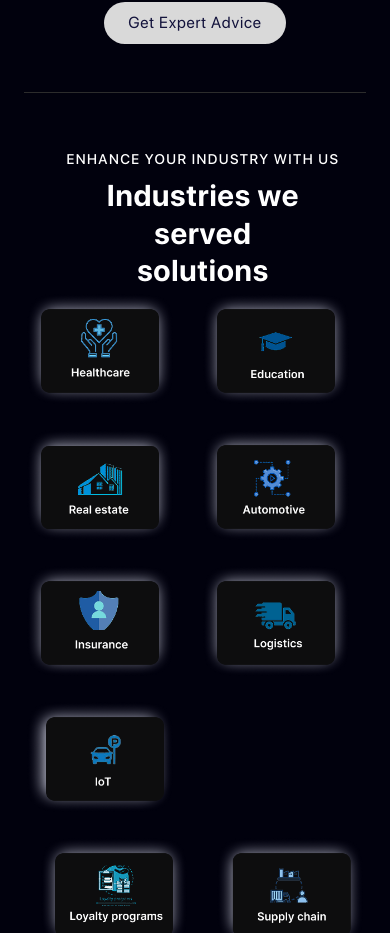
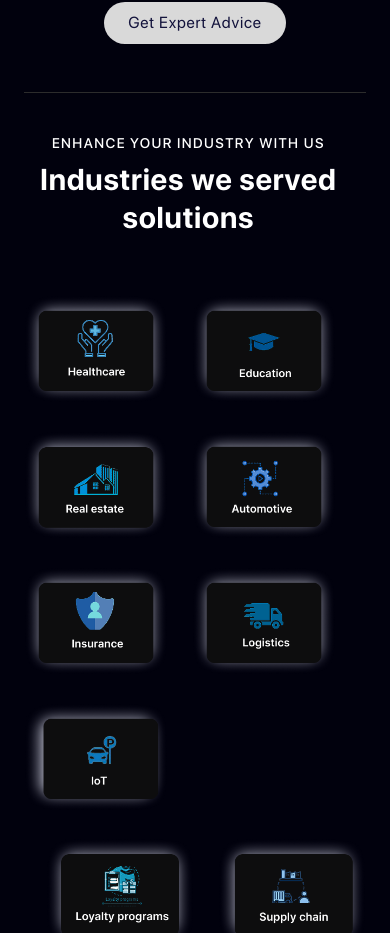
Before and after one commit to vd7943/Hippocampus, a React (Vite) app in the folder frontend/: page / in a window 390 px wide. Shown: the part 2775-3708 px from the top of the page. Built offline with nearby package versions, Linux system fonts and the light colour scheme.

Commit message:
Update IndustriesWeServe.jsx

```diff
--- a/frontend/src/components/LandingPage/IndustriesWeServe.jsx
+++ b/frontend/src/components/LandingPage/IndustriesWeServe.jsx
@@ -16,7 +16,7 @@ const IndustriesWeServe = () => {
   return (
     <section className="relative bg-[#01010D] text-white pb-20 px-6 md:px-12 lg:px-20">
       <div className="max-w-7xl mx-auto relative pt-20 border-t border-[#2C2C2C] text-center lg:text-start">
-        <div className="absolute left-4 top-10 lg:top-auto lg:bottom-[-30px] lg:left-0 z-10 p-4 md:p-8">
+        <div className="absolute left-4 top-10 lg:top-auto lg:bottom-[-30px] lg:left-0 z-10 p-0 md:p-8">
           <p className="uppercase text-sm text-[#FFFFFF] mb-2 tracking-widest font-medium">
             Enhance your industry with us
           </p>
@@ -35,7 +35,7 @@ const IndustriesWeServe = () => {
                 key={index}
                 src={item.image}
                 alt={item.label}
-                className="w-38 h-28 lg:h-38 lg:w-52 object-contain"
+                className="w-36 h-28 lg:h-38 lg:w-52 object-contain"
               />
             ))}
           </div>
@@ -46,7 +46,7 @@ const IndustriesWeServe = () => {
                 key={index + 4}
                 src={item.image}
                 alt={item.label}
-                className="w-38 h-28 lg:h-38 lg:w-52 object-contain"
+                className="w-36 h-28 lg:h-38 lg:w-52 object-contain"
               />
             ))}
           </div>
@@ -57,7 +57,7 @@ const IndustriesWeServe = () => {
                 key={index + 7}
                 src={item.image}
                 alt={item.label}
-                className="w-38 h-28 lg:h-38 lg:w-52 object-contain"
+                className="w-37 h-28 lg:h-38 lg:w-52 object-contain"
               />
             ))}
           </div>
```
